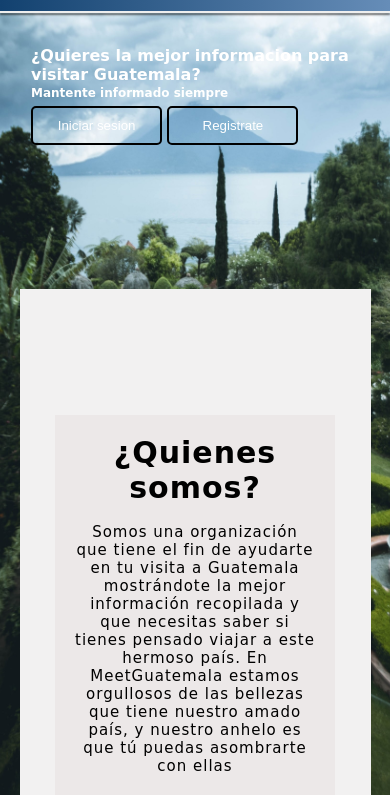
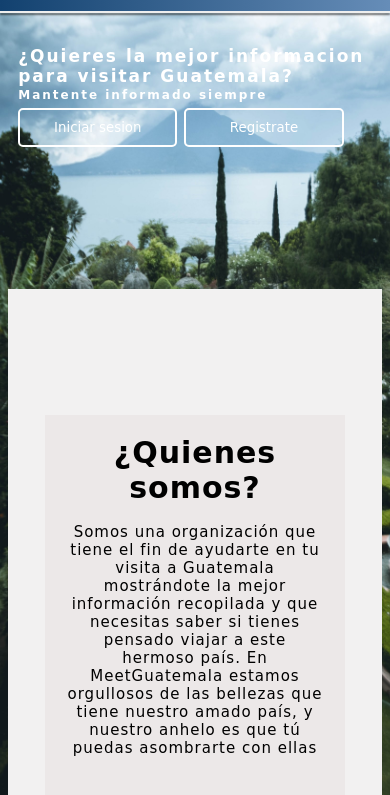
Before and after one commit to ethanrestrada/MeetGuatemala, a plain HTML site: page index.html in a window 390 px wide. Shown: the part 49-844 px from the top of the page. Drawn offline with nearby package versions, Linux system fonts and the light colour scheme; a web font is replaced by a local one.

Commit message:
v.02.5 - prueba

```diff
--- a/CSS/index_responsive.css
+++ b/CSS/index_responsive.css
@@ -3,7 +3,8 @@
     body{
         background-image: url(../IMG/responsive-bg.jpg);
         background-size: cover;
-        background-position: center;
+        background-position-x: center;
+        background-position-y: top;
         background-attachment: fixed;
         background-repeat: no-repeat;
         height: 100%;
@@ -11,18 +12,19 @@
 
     .main__contenedor-vacio{
         height: 40vh;
-        padding: 5em 1em;
+        padding: 5em .2em;
     }
 
     .vacio__sign{
+        color: #fff;
+        letter-spacing: 2px;
         width: 100%;
-        color: #fff;
         padding: 15px;
     }
 
     .vacio__sign h1{
         margin-bottom: 2px;
-        font-size: 16px;
+        font-size: 17px;
     }
 
     .vacio__sign h3{
@@ -33,18 +35,28 @@
     .sign__boton{
         background: transparent;
         border-style: solid;
+        border-color: #fff;
         border-radius: 5px;
         padding: 10px;
-        width: 40%;
+        width: 45%;
+    }
+
+    .sign__boton:hover{
+        background-color: #fff;
     }
 
     .sign__boton a{
         text-decoration: none;
         color: #fff;
+        font-family: 'Zen Dots', cursive;
+    }
+
+    .sign__boton:hover a{
+        color: #000;
     }
 
     .main__aboutus{
-        width: 90%;
+        width: 96%;
         margin: auto;
         margin-bottom: 1em;
     }
@@ -66,10 +78,7 @@
     }
 
     .main__guatemala{
-        width: 90%;
+        width: 96%;
         margin: auto;
     }
-
-
-
 }
```
Also changed, not shown: index.html (line endings or trailing spaces).
